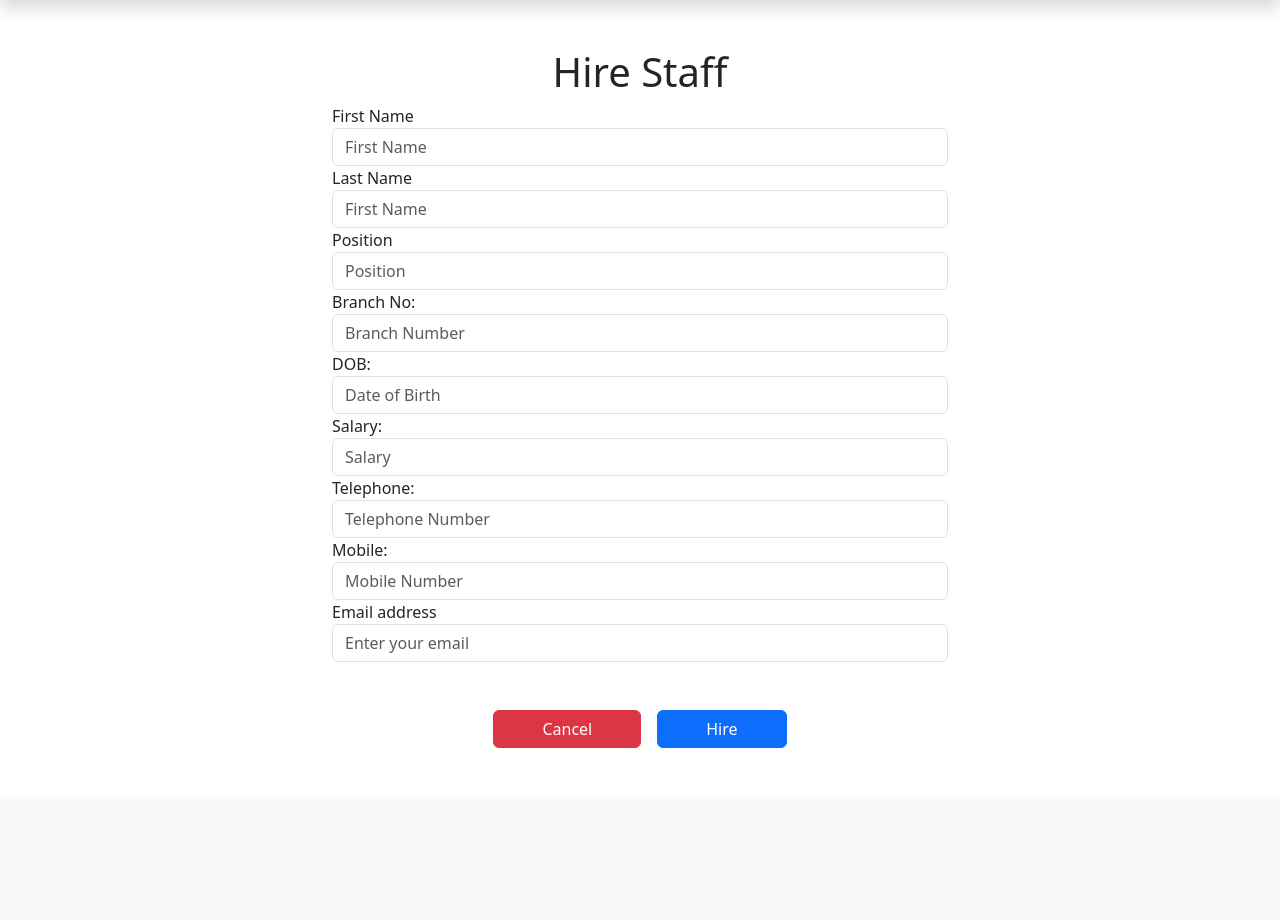
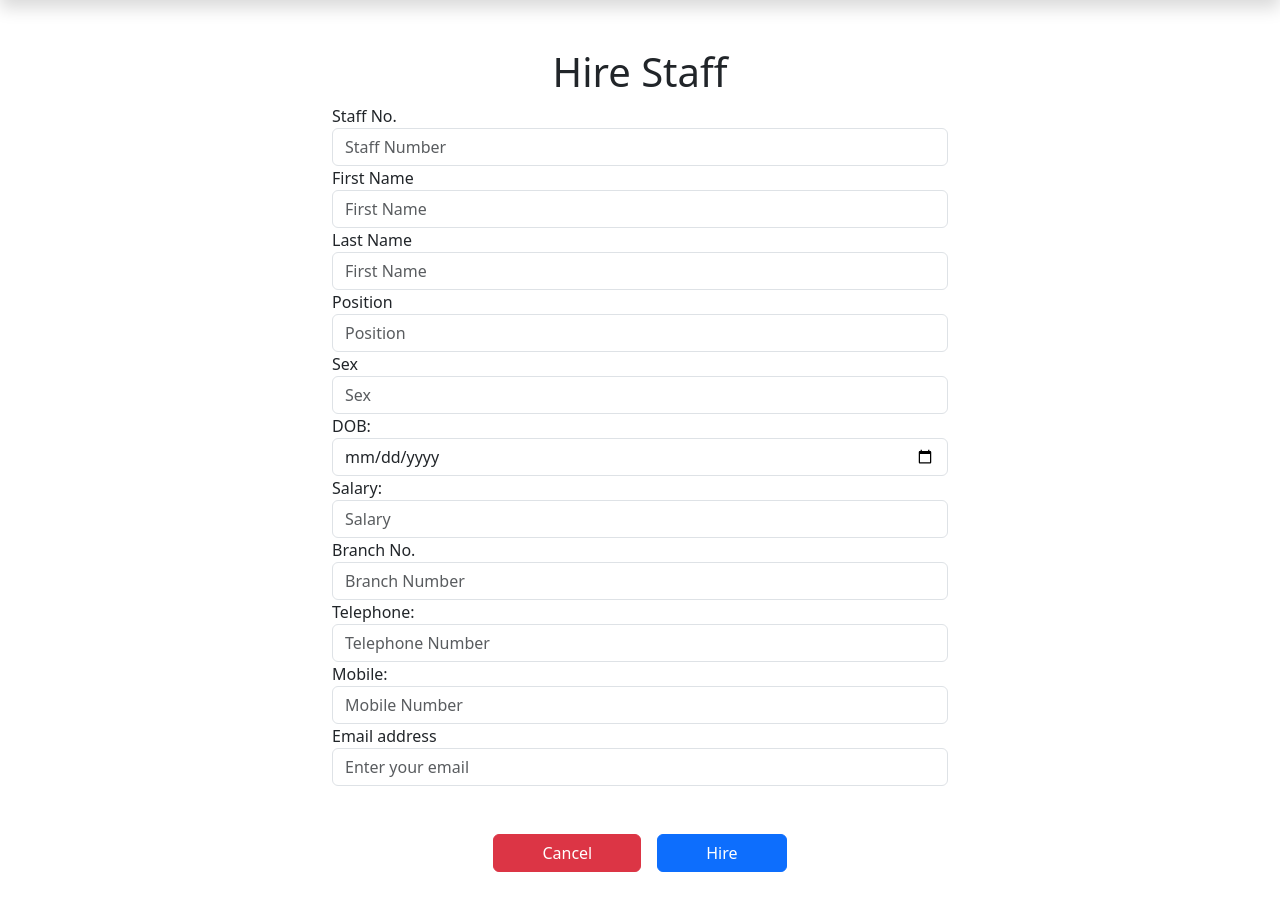
Before and after one commit to HardikZala/comp214_dhre_g_h, a Django app: page /hire_staff in a window 1280 px wide. Shown: the part 76-996 px from the top of the page. Before the commit the page ends 824 px from the top, so only its background shows below. Run offline with Django 3.2, Linux system fonts and the light colour scheme.

Commit message:
staff main menu completed

```diff
--- a/dream_house_g_h/app_menu/templates/hire_staff.html
+++ b/dream_house_g_h/app_menu/templates/hire_staff.html
@@ -13,8 +13,13 @@
       <h1>Hire Staff</h1>
     </div>
     <div class="col-md-12">
-      <form action="/hire" method="post">
+      <form action="{% url 'hire_staff' %}" method="post">
         {% csrf_token %}
+        <div class="form-group">
+            <label for="staffno">Staff No.</label>
+            <input type="text" class="form-control" id="staffno" name="staffno" placeholder="Staff Number" />
+          </div>
+
         <div class="form-group">
           <label for="fname">First Name</label>
           <input type="text" class="form-control" id="fname" name="fname" placeholder="First Name" />
@@ -31,13 +36,13 @@
         </div>
 
         <div class="form-group">
-          <label for="branchno">Branch No:</label>
-          <input type="number" class="form-control" id="branchno" name="branchno" placeholder="Branch Number" />
-        </div>
+            <label for="sex">Sex</label>
+            <input type="text" class="form-control" id="sex" name="sex" placeholder="Sex" />
+          </div>
 
         <div class="form-group">
           <label for="dob">DOB:</label>
-          <input type="datetime" class="form-control" id="dob" name="dob" placeholder="Date of Birth" />
+          <input type="date" class="form-control" id="dob" name="dob" placeholder="Date of Birth" />
         </div>
 
         <div class="form-group">
@@ -46,8 +51,13 @@
         </div>
 
         <div class="form-group">
+            <label for="branchno">Branch No.</label>
+            <input type="text" class="form-control" id="branchno" name="branchno" placeholder="Branch Number" />
+          </div>
+
+        <div class="form-group">
           <label for="telno">Telephone:</label>
-          <input type="tel" class="form-control" id="telno" name="telno" placeholder="Telephone Number" />
+          <input type="tel" class="form-control" id="telephone" name="telephone" placeholder="Telephone Number" />
         </div>
 
         <div class="form-group">
--- a/dream_house_g_h/app_menu/urls.py
+++ b/dream_house_g_h/app_menu/urls.py
@@ -8,4 +8,5 @@ urlpatterns = [
     path('list_branch', views.list_branch, name='list_branch'),
     path('list_clients', views.list_clients, name='list_clients'),
     path('hire_staff', views.hire_staff, name='hire_staff'),
+    path('update_staff', views.update_staff, name='update_staff')
 ]
--- a/dream_house_g_h/app_menu/views.py
+++ b/dream_house_g_h/app_menu/views.py
@@ -1,7 +1,8 @@
-from django.shortcuts import render
+from django.shortcuts import redirect, render
 from django.http import HttpResponse
 from django.template import loader
 from .models import *
+from datetime import datetime
 
 # Create your views here.
 
@@ -33,6 +34,41 @@ def list_clients(request):
     }
     return HttpResponse(template.render(context, request))
 
+##def hire_staff(request):
+  ##  template = loader.get_template('hire_staff.html')
+    ##return HttpResponse(template.render())
+
 def hire_staff(request):
     template = loader.get_template('hire_staff.html')
-    return HttpResponse(template.render())
+    if request.method == 'POST':
+        staffno = request.POST['staffno']
+        fname = request.POST['fname']
+        lname = request.POST['lname']
+        position = request.POST['position']
+        sex = request.POST['sex']
+        dob = request.POST['dob']
+        salary = request.POST['salary']
+        branchno = request.POST['branchno']
+        telephone = request.POST['telephone']
+        mobile = request.POST['mobile']
+        email = request.POST['email']
+
+        staff = Staff()
+        staff.hire_staff(staffno, fname, lname, position,sex, dob, salary, branchno, telephone, mobile, email)
+        return render(request, 'hire_staff.html')
+    return render(request, 'hire_staff.html')
+
+
+def update_staff(request):
+    print(request.POST)
+    if request.method == 'POST':
+        staffno = request.POST['staffno']
+        salary = request.POST['salary']
+        telephone = request.POST['telephone']
+        mobile = request.POST['mobile']
+        email = request.POST['email']
+
+        staff = Staff()
+        staff.update_staff(staffno, salary, telephone, mobile, email)
+
+        return HttpResponse("Staff updated successfully")
--- a/dream_house_g_h/dream_house_g_h/settings.py
+++ b/dream_house_g_h/dream_house_g_h/settings.py
@@ -81,7 +81,7 @@ WSGI_APPLICATION = 'dream_house_g_h.wsgi.application'
 DATABASES = {
      'default': {
         'ENGINE': 'django.db.backends.oracle',
-        'USER': 'COMP214_W24_ers_5',
+        'USER': 'COMP214_W24_ers_6',
         'PASSWORD':'password',
         'HOST':'199.212.26.208',
         'PORT':'1521',
```
Also changed, not shown: dream_house_g_h/app_menu/models.py (+16 -4 lines), dream_house_g_h/app_menu/templates/index.html (+11 -1 lines), dream_house_g_h/app_menu/templates/list_staff.html (+11 -6 lines), dream_house_g_h/productionfiles/styles/styles.css (line endings or trailing spaces).
